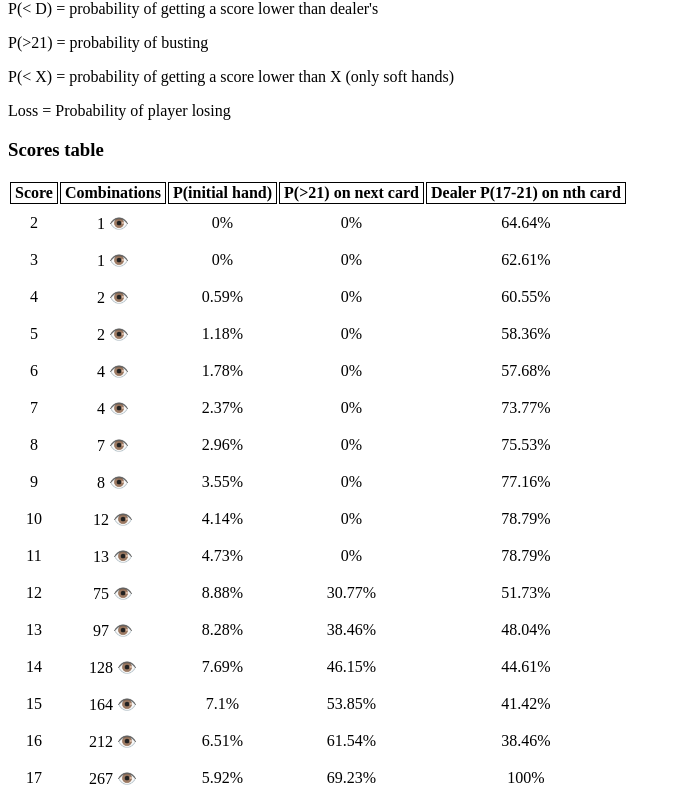
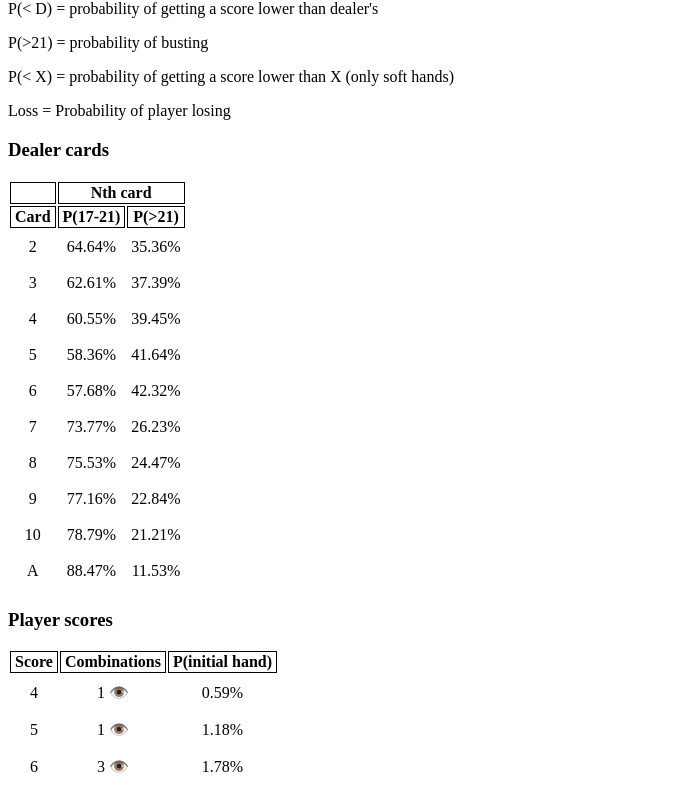
Before and after one commit to capelski/blackjack-odds, a React app: page / in a window 1280 px wide. Shown: the part 978-1773 px from the top of the page, without its empty margins (0-681 px from the left). Built offline with nearby package versions, Linux system fonts and the light colour scheme.

Commit message:
Split scores table into player vs dealer

```diff
--- a/src/components/app.tsx
+++ b/src/components/app.tsx
@@ -4,7 +4,6 @@ import {
     getOutcomesSet,
     getAllHands,
     getAllScoreStats,
-    getOneMoreCardProbabilities,
     getStandThresholdProbabilities,
     getDealerCardBasedProbabilities
 } from '../logic';
@@ -15,8 +14,9 @@ import {
     OutcomesSet,
     ScoreStats
 } from '../types';
-import { AllScoreStatsTable } from './all-score-stats-table';
 import { DealerCardBasedDecisionsTable } from './dealer-card-based-decisions-table';
+import { DealerScoreStatsTable } from './dealer-score-stats-table';
+import { PlayerScoreStatsTable } from './player-score-stats-table';
 
 const parseHitMinimalProbabilityGain = (hitMinimalProbabilityGain: string) =>
     parseInt(hitMinimalProbabilityGain) / 100 || 0;
@@ -28,8 +28,8 @@ export const App: React.FC = () => {
     const [displayAdditionalProbabilities, setDisplayAdditionalProbabilities] = useState(false);
     const [hitMinimalProbabilityGain, setHitMinimalProbabilityGain] = useState('0');
     const [hitStrategy, setHitStrategy] = useState<HitStrategy>(HitStrategy.lowerThanDealer);
-    const [oneMoreCardProbabilities, setOneMoreCardProbabilities] =
-        useState<AllEffectiveScoreProbabilities>();
+    // const [oneMoreCardProbabilities, setOneMoreCardProbabilities] =
+    //     useState<AllEffectiveScoreProbabilities>();
     const [outcomesSet, setOutcomesSet] = useState<OutcomesSet>();
     const [playerProbabilities, setPlayerProbabilities] =
         useState<AllScoreDealerCardBasedProbabilities>();
@@ -41,10 +41,10 @@ export const App: React.FC = () => {
             allHands: nextAllHands,
             outcomesSet: nextOutcomesSet
         });
-        const nextOneMoreCardProbabilities = getOneMoreCardProbabilities({
-            allScoreStats: nextAllScoreStats,
-            outcomesSet: nextOutcomesSet
-        });
+        // const nextOneMoreCardProbabilities = getOneMoreCardProbabilities({
+        //     allScoreStats: nextAllScoreStats,
+        //     outcomesSet: nextOutcomesSet
+        // });
         const nextDealerProbabilities = getStandThresholdProbabilities({
             allScoreStats: nextAllScoreStats,
             outcomesSet: nextOutcomesSet,
@@ -60,7 +60,7 @@ export const App: React.FC = () => {
 
         setOutcomesSet(nextOutcomesSet);
         setAllScoreStats(nextAllScoreStats);
-        setOneMoreCardProbabilities(nextOneMoreCardProbabilities);
+        // setOneMoreCardProbabilities(nextOneMoreCardProbabilities);
         setDealerProbabilities(nextDealerProbabilities);
         setPlayerProbabilities(nextPlayerProbabilities);
     }, []);
@@ -131,15 +131,18 @@ export const App: React.FC = () => {
             ) : (
                 'Loading...'
             )}
-            <h3>Scores table</h3>
-            {allScoreStats !== undefined &&
-            dealerProbabilities !== undefined &&
-            oneMoreCardProbabilities !== undefined ? (
-                <AllScoreStatsTable
-                    allScoreStats={allScoreStats}
+            <h3>Dealer cards</h3>
+            {dealerProbabilities !== undefined && outcomesSet !== undefined ? (
+                <DealerScoreStatsTable
                     dealerProbabilities={dealerProbabilities}
-                    oneMoreCardProbabilities={oneMoreCardProbabilities}
+                    outcomeSet={outcomesSet}
                 />
+            ) : (
+                'Loading...'
+            )}
+            <h3>Player scores</h3>
+            {allScoreStats !== undefined ? (
+                <PlayerScoreStatsTable allScoreStats={allScoreStats} />
             ) : (
                 'Loading...'
             )}
--- /dev/null
+++ b/src/components/dealer-score-stats-table.tsx
@@ -0,0 +1,66 @@
+import React, { useMemo } from 'react';
+import { CellProps, Column } from 'react-table';
+import { dealerStandThreshold, maximumScore } from '../constants';
+import { getBustingProbability, getRangeProbability } from '../logic';
+import { ScoreStats, AllEffectiveScoreProbabilities, OutcomesSet, CardOutcome } from '../types';
+import { CustomTable } from './custom-table';
+import { RoundedFloat } from './rounded-float';
+
+interface DealerScoreStatsTableProps {
+    dealerProbabilities: AllEffectiveScoreProbabilities;
+    outcomeSet: OutcomesSet;
+}
+
+export const DealerScoreStatsTable = (props: DealerScoreStatsTableProps) => {
+    const { columns, data } = useMemo(() => {
+        const columns: Column<CardOutcome>[] = [
+            {
+                accessor: 'symbol',
+                Header: 'Card',
+                id: 'dealer-card'
+            },
+            {
+                columns: [
+                    {
+                        accessor: 'key',
+                        Cell: (cellProps: CellProps<ScoreStats, ScoreStats['key']>) => {
+                            return (
+                                <RoundedFloat
+                                    value={getRangeProbability(
+                                        props.dealerProbabilities[cellProps.value],
+                                        dealerStandThreshold,
+                                        maximumScore
+                                    )}
+                                />
+                            );
+                        },
+                        Header: `P(${dealerStandThreshold}-${maximumScore})`,
+                        id: 'dealer-nth-card-non-busting'
+                    },
+                    {
+                        accessor: 'key',
+                        Cell: (cellProps: CellProps<ScoreStats, ScoreStats['key']>) => {
+                            return (
+                                <RoundedFloat
+                                    value={getBustingProbability(
+                                        props.dealerProbabilities[cellProps.value]
+                                    )}
+                                />
+                            );
+                        },
+                        Header: `P(>${maximumScore})`,
+                        id: 'dealer-nth-card-busting'
+                    }
+                ],
+                Header: `Nth card`,
+                id: 'dealer-nth-card'
+            }
+        ];
+
+        const data = props.outcomeSet.allOutcomes;
+
+        return { columns, data };
+    }, [props.dealerProbabilities, props.outcomeSet]);
+
+    return <CustomTable columns={columns} data={data} />;
+};
--- a/src/components/all-score-stats-table.tsx
+++ b/src/components/player-score-stats-table.tsx
@@ -1,18 +1,15 @@
 import React, { useMemo, useState } from 'react';
 import { CellProps, Column } from 'react-table';
-import { dealerStandThreshold, maximumScore } from '../constants';
-import { getBustingProbability, getRangeProbability, sortScoreStats } from '../logic';
-import { ExpandedRows, ScoreStats, AllEffectiveScoreProbabilities } from '../types';
+import { sortScoreStats } from '../logic';
+import { ExpandedRows, ScoreStats } from '../types';
 import { CustomTable } from './custom-table';
 import { RoundedFloat } from './rounded-float';
 
-interface AllScoreStatsTableProps {
+interface PlayerScoreStatsTableProps {
     allScoreStats: ScoreStats[];
-    dealerProbabilities: AllEffectiveScoreProbabilities;
-    oneMoreCardProbabilities: AllEffectiveScoreProbabilities;
 }
 
-export const AllScoreStatsTable = (props: AllScoreStatsTableProps) => {
+export const PlayerScoreStatsTable = (props: PlayerScoreStatsTableProps) => {
     const [expandedRows, setExpandedRows] = useState<ExpandedRows>({});
 
     const { columns, data } = useMemo(() => {
@@ -66,48 +63,21 @@ export const AllScoreStatsTable = (props: AllScoreStatsTableProps) => {
                 },
                 Header: `P(initial hand)`,
                 id: 'initial-hand-probability'
-            },
-            {
-                accessor: 'key',
-                Cell: (cellProps: CellProps<ScoreStats, ScoreStats['key']>) => {
-                    return (
-                        <RoundedFloat
-                            value={getBustingProbability(
-                                props.oneMoreCardProbabilities[cellProps.value]
-                            )}
-                        />
-                    );
-                },
-                Header: `P(>${maximumScore}) on next card`,
-                id: 'one-more-card-busting-risk'
-            },
-            {
-                accessor: 'key',
-                Cell: (cellProps: CellProps<ScoreStats, ScoreStats['key']>) => {
-                    return (
-                        <RoundedFloat
-                            value={getRangeProbability(
-                                props.dealerProbabilities[cellProps.value],
-                                dealerStandThreshold,
-                                maximumScore
-                            )}
-                        />
-                    );
-                },
-                Header: `Dealer P(${dealerStandThreshold}-${maximumScore}) on nth card`,
-                id: 'dealer-stand-threshold'
             }
         ];
 
-        const data = sortScoreStats(props.allScoreStats);
+        const data = sortScoreStats(props.allScoreStats)
+            // Filter out single card hands when displaying player scores
+            .map((scoreStats) => ({
+                ...scoreStats,
+                combinations: scoreStats.combinations.filter((combination) =>
+                    combination.includes(',')
+                )
+            }))
+            .filter((scoreStats) => scoreStats.combinations.length > 0);
 
         return { columns, data };
-    }, [
-        expandedRows,
-        props.allScoreStats,
-        props.dealerProbabilities,
-        props.oneMoreCardProbabilities
-    ]);
+    }, [expandedRows, props.allScoreStats]);
 
     return <CustomTable columns={columns} data={data} />;
 };
--- a/src/logic/index.ts
+++ b/src/logic/index.ts
@@ -9,7 +9,7 @@ export { getOutcomesSet } from './outcomes-set';
 export {
     getAllScoreStats,
     getDealerCardBasedProbabilities,
-    getOneMoreCardProbabilities,
+    // getOneMoreCardProbabilities,
     getStandThresholdProbabilities,
     sortScoreStats
 } from './score-stats';
--- a/src/logic/score-stats.ts
+++ b/src/logic/score-stats.ts
@@ -326,32 +326,32 @@ export const getDealerCardBasedProbabilities = ({
     return probabilities;
 };
 
-/**
- * Returns a dictionary with the effective score probabilities when hitting ONCE for each score
- */
-export const getOneMoreCardProbabilities = ({
-    allScoreStats,
-    outcomesSet
-}: {
-    allScoreStats: ScoreStats[];
-    outcomesSet: OutcomesSet;
-}) => {
-    return allScoreStats.reduce((reduced, scoreStats) => {
-        return {
-            ...reduced,
-            [scoreStats.key]: scoreStats.representativeHand.descendants.reduce(
-                (handReduced, descendant) => {
-                    return {
-                        ...handReduced,
-                        [descendant.effectiveScore]:
-                            descendant.lastCard.weight / outcomesSet.totalWeight
-                    };
-                },
-                <EffectiveScoreProbabilities>{}
-            )
-        };
-    }, <AllEffectiveScoreProbabilities>{});
-};
+// /**
+//  * Returns a dictionary with the effective score probabilities when hitting ONCE for each score
+//  */
+// export const getOneMoreCardProbabilities = ({
+//     allScoreStats,
+//     outcomesSet
+// }: {
+//     allScoreStats: ScoreStats[];
+//     outcomesSet: OutcomesSet;
+// }) => {
+//     return allScoreStats.reduce((reduced, scoreStats) => {
+//         return {
+//             ...reduced,
+//             [scoreStats.key]: scoreStats.representativeHand.descendants.reduce(
+//                 (handReduced, descendant) => {
+//                     return {
+//                         ...handReduced,
+//                         [descendant.effectiveScore]:
+//                             descendant.lastCard.weight / outcomesSet.totalWeight
+//                     };
+//                 },
+//                 <EffectiveScoreProbabilities>{}
+//             )
+//         };
+//     }, <AllEffectiveScoreProbabilities>{});
+// };
 
 /**
  * Returns a dictionary with the effective score probabilities when hitting WHILE below a threshold for each score
```
